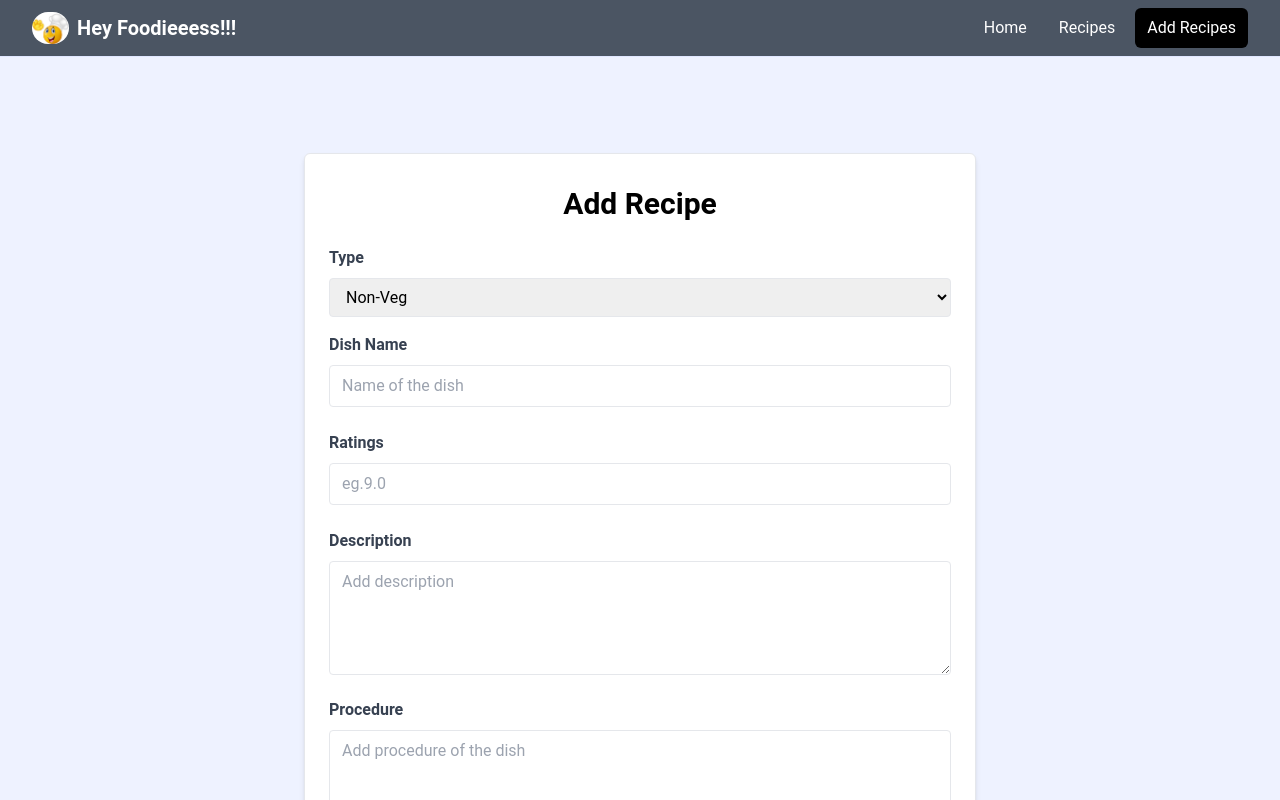
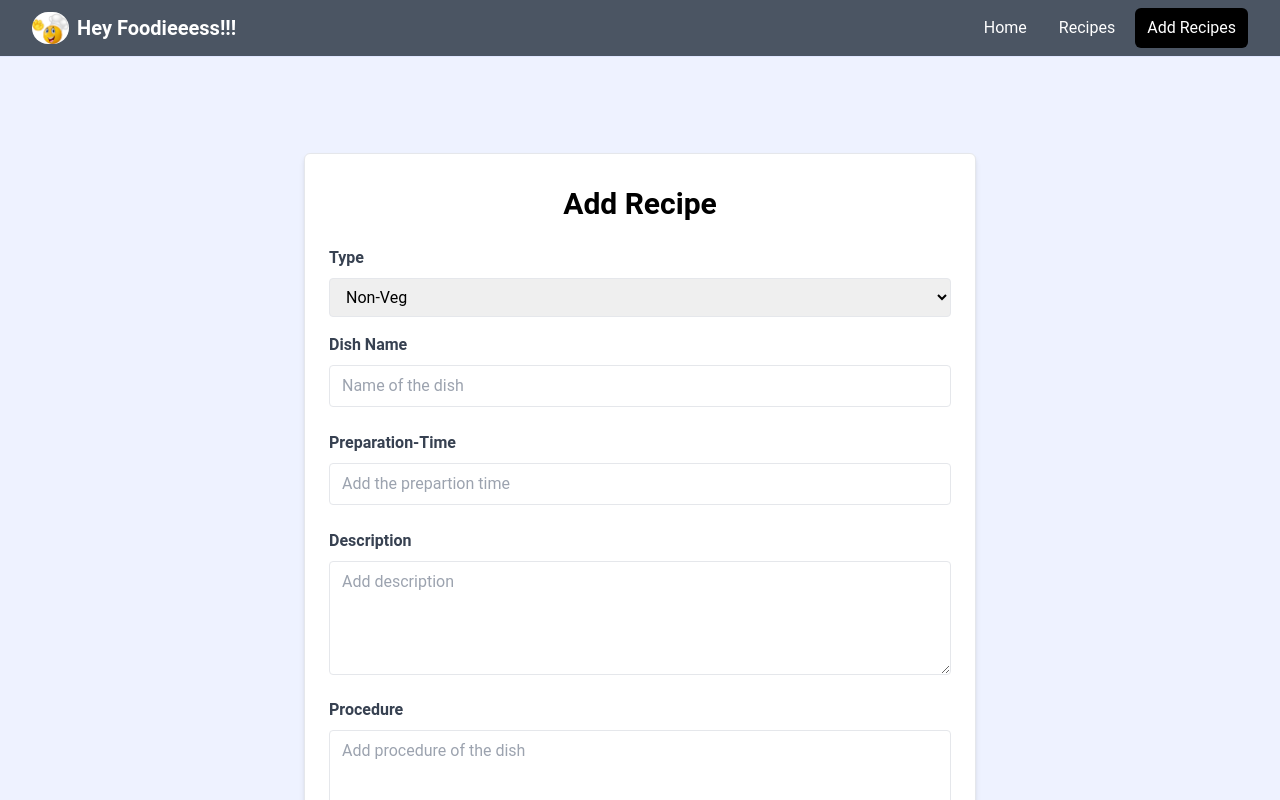
Before and after one commit to JLasyaRai/Hey-Foodie-Recipe-App, a React app: page /add-recipe in a window 1280 px wide. Shown: the top 800 px of the page. Built offline with nearby package versions, Linux system fonts and the light colour scheme; the HTML template or start-up script is replaced by a standard one.

Commit message:
Update AddRecipePage.jsx

```diff
--- a/src/pages/AddRecipePage.jsx
+++ b/src/pages/AddRecipePage.jsx
@@ -6,7 +6,7 @@ const AddRecipePage = ({addRecipeSubmit}) => {
     const[title, setTitle]= useState('');
     const [type, setType] = useState('Non-Veg');
     const [image, setImage] =useState('');
-    const [ratings, setRatings] =useState('');
+    const [preptime, setPreptime] =useState('');
     const [procedure, setProcedure] = useState('');
     const [description, setDescription] = useState('');
     const [cookingIngredient, setCookingIngredient] = useState('');
@@ -21,7 +21,7 @@ const AddRecipePage = ({addRecipeSubmit}) => {
             title,
             type,
             image,
-            ratings,
+            preptime,
             description,
             procedure,
             cooking :{
@@ -78,16 +78,16 @@ const AddRecipePage = ({addRecipeSubmit}) => {
           </div>
           <div className="mb-4">
             <label className="block text-gray-700 font-bold mb-2"
-              >Ratings</label >
+              >Preparation-Time</label >
             <input
               type="text"
-              id="ratings"
-              name="ratings"
+              id="preptime"
+              name="preptime"
               className="border rounded w-full py-2 px-3 mb-2"
-              placeholder="eg.9.0"
+              placeholder='Add the prepartion time'
               required
-              value ={ratings}
-              onChange={(e)=> setRatings(e.target.value)}
+              value ={preptime}
+              onChange={(e)=> setPreptime(e.target.value)}
             />
           </div>
 
```
